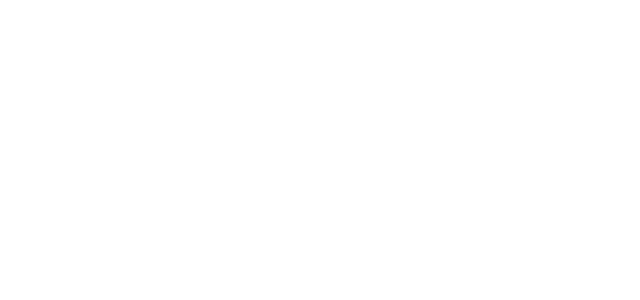
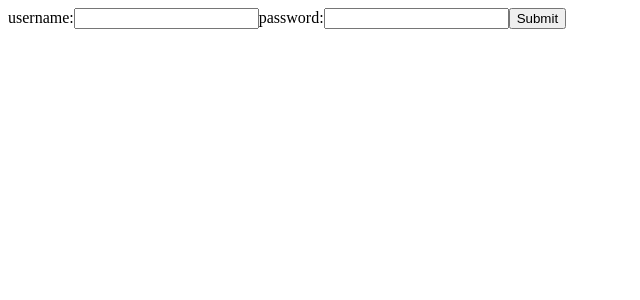
Before and after one commit to BAOUCHbaSalma/AngularEBank, an Angular app: page /login in a window 1280 px wide. Before the commit this address led to /. Shown: the top 300 px of the page, without its empty margins (0-640 px from the left). Built offline with nearby package versions, Linux system fonts and the light colour scheme.

Commit message:
j'ai ajoutee le login

```diff
--- a/src/app/Service/service.service.ts
+++ b/src/app/Service/service.service.ts
@@ -51,4 +51,8 @@
   public changerStatusCarte(status:string,idCarte:number){
     return this.http.post(`${this.urlApi}/carte/${idCarte}/status`,status)
   }
+
+  public Login(FormData:User){
+    return this.http.post(`${this.urlApi}/login`,FormData)
+  }
 }
--- a/src/app/app-routing.module.ts
+++ b/src/app/app-routing.module.ts
@@ -6,6 +6,7 @@
 import { UpdatebeneficiaireComponent } from './updatebeneficiaire/updatebeneficiaire.component';
 import { AddBeneficiaireComponent } from './add-beneficiaire/add-beneficiaire.component';
 import { CarteBancaireComponent } from './carte-bancaire/carte-bancaire.component';
+import { LoginComponent } from './login/login.component';
 
 const routes: Routes = [
   {path:"home",component:FormulaireComponent},
@@ -14,7 +15,7 @@
   {path:"beneficiaire/:idB",component:UpdatebeneficiaireComponent},
   {path:"beneficiaire",component:AddBeneficiaireComponent},
   {path:"cartes/:idC",component:CarteBancaireComponent},
-
+  {path:"login",component:LoginComponent},
 
 ];
 
--- a/src/app/app.module.ts
+++ b/src/app/app.module.ts
@@ -11,6 +11,7 @@
 import { UpdatebeneficiaireComponent } from './updatebeneficiaire/updatebeneficiaire.component';
 import { AddBeneficiaireComponent } from './add-beneficiaire/add-beneficiaire.component';
 import { CarteBancaireComponent } from './carte-bancaire/carte-bancaire.component';
+import { LoginComponent } from './login/login.component';
 
 @NgModule({
   declarations: [
@@ -20,7 +21,8 @@
     TableBenefciaireComponent,
     UpdatebeneficiaireComponent,
     AddBeneficiaireComponent,
-    CarteBancaireComponent
+    CarteBancaireComponent,
+    LoginComponent
   ],
   imports: [
     BrowserModule,
--- /dev/null
+++ b/src/app/login/login.component.html
@@ -0,0 +1,11 @@
+<form [formGroup]="FormLogin" (ngSubmit)="hundelSubmit()">
+
+    <label for="username">username:</label>
+    <input id="username" formControlName="username" type="text">
+
+    <label for="password">password:</label>
+    <input id="password" formControlName="password" type="text">
+
+    <button  type="submit">Submit</button>
+
+</form>
--- /dev/null
+++ b/src/app/login/login.component.ts
@@ -0,0 +1,43 @@
+import { Component, OnInit } from '@angular/core';
+import { ServiceService } from '../Service/service.service';
+import { ActivatedRoute } from '@angular/router';
+import { FormBuilder, FormGroup } from '@angular/forms';
+import { User } from '../Model/Model.models';
+
+@Component({
+  selector: 'app-login',
+  templateUrl: './login.component.html',
+  styleUrl: './login.component.css'
+})
+export class LoginComponent implements OnInit {
+FormLogin!:FormGroup
+
+
+  constructor(private srv:ServiceService,private route:ActivatedRoute,private fb:FormBuilder){}
+
+  ngOnInit(): void {
+    this.FormLogin=this.fb.group({
+      username:'',
+      password:'',
+
+       })
+}
+
+hundelSubmit(){
+  const formValue = this.FormLogin.value;
+  const user: User = {
+    userId: 0,
+    username: formValue.username,
+    password: formValue.password,
+    age: 0,
+    genre: "",
+    listeCompte: []
+  };
+  this.srv.Login(user).subscribe((res:any)=>{
+    if(res && res.token){
+      console.log("login successs")
+      localStorage.setItem("jwt",res.token)
+    }
+  })
+}
+}
```
Also changed, not shown: src/app/login/login.component.css (added), 1 other file (tests, documents, lock files or other folders).
